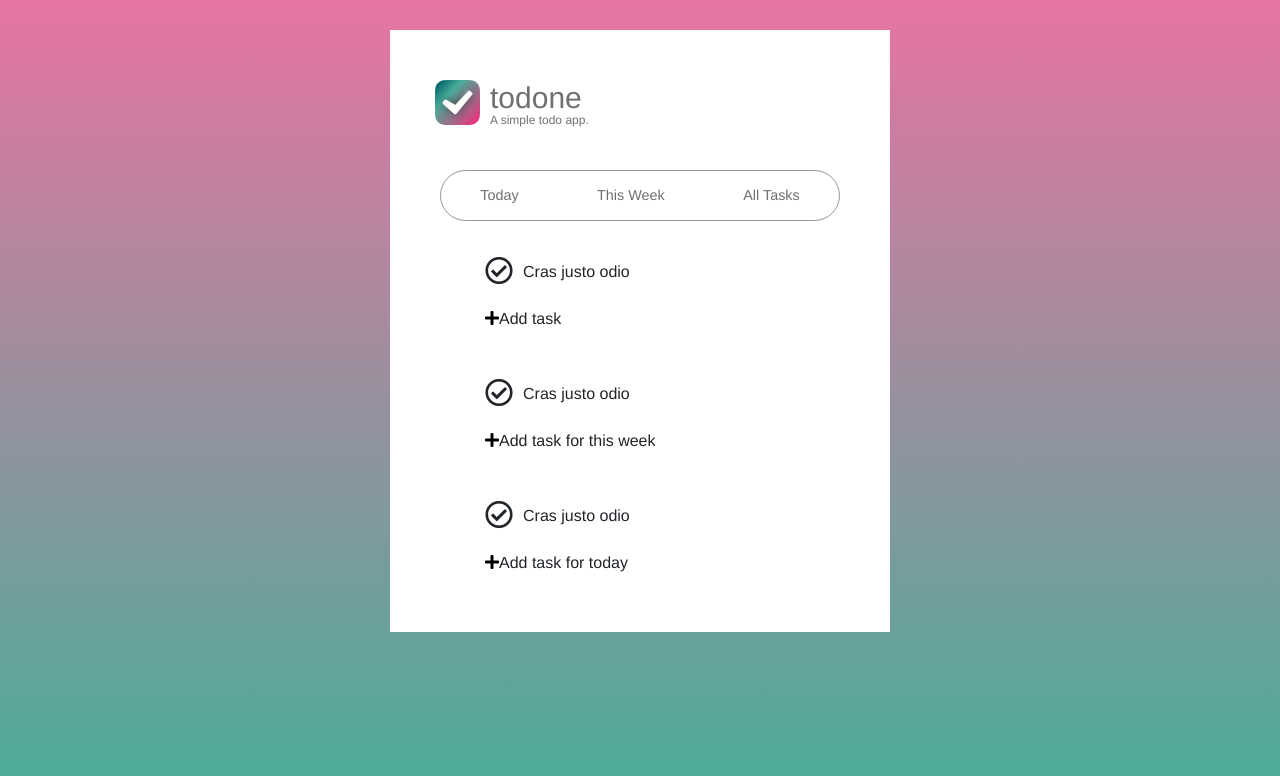
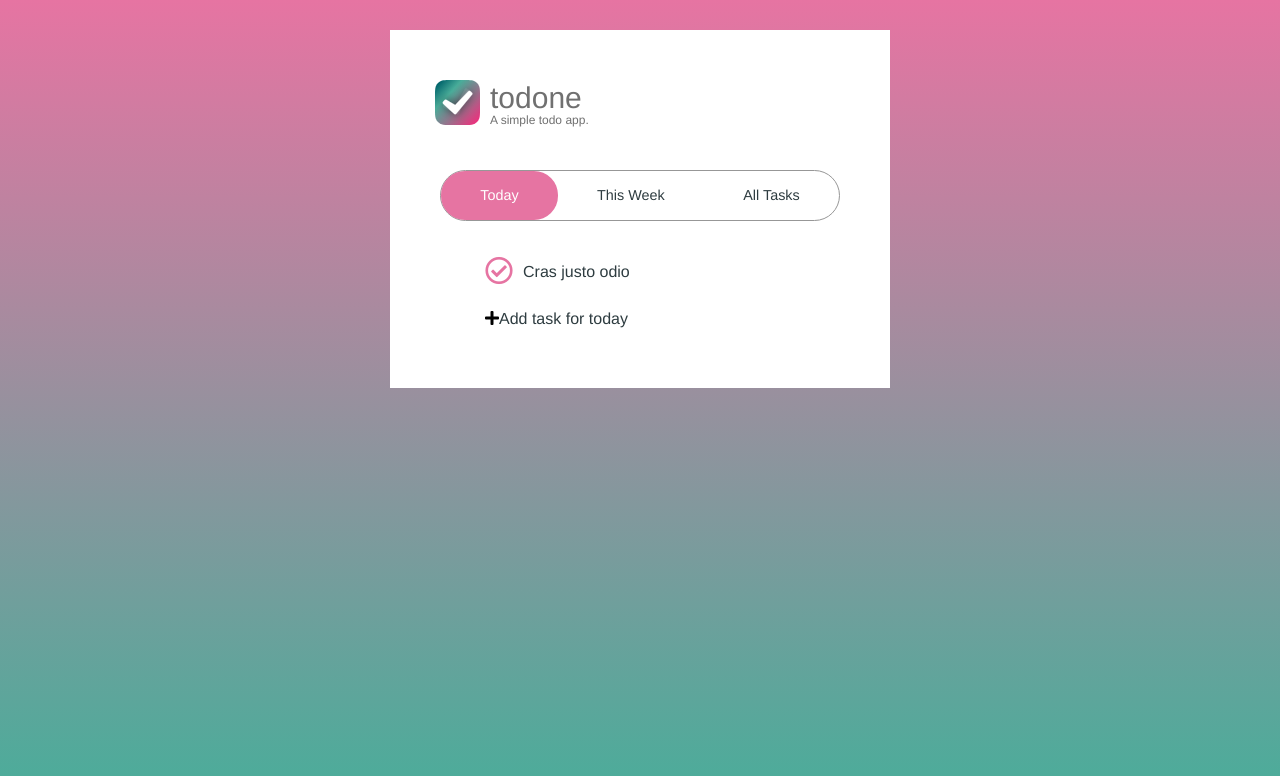
Before and after one commit to morrowdavidson/todone, a React (Create React App) app: page / in a window 1280 px wide. Shown: the top 776 px of the page. Built offline with nearby package versions, Linux system fonts and the light colour scheme.

Commit message:
Tweek styles

```diff
--- a/src/App.js
+++ b/src/App.js
@@ -4,7 +4,7 @@ import Header from './Header/Header'
 import Nav from './Nav/Nav';
 import TodoList from './TodoList/TodoList';
 
-let loadDisplay = 'Today';
+let loadDisplay = 'today';
 
 (() => {
   if (window.location.hash) {
@@ -14,7 +14,6 @@ let loadDisplay = 'Today';
 )();
 
 class App extends Component {
-  currentDisplay = 'Today'
   state = {
     displays: [
       { label: 'Today', id: 'today' },
--- a/src/App.scss
+++ b/src/App.scss
@@ -3,6 +3,7 @@ $week       :#49AD9A;
 $all        :#026C73;
 $grey       :#707070;
 $lightGrey  :#979797;
+$darkGrey   :#2E3C40;
 
 #page {
     background-image: linear-gradient(to bottom,$today,$week);
--- a/src/Nav/Nav.scss
+++ b/src/Nav/Nav.scss
@@ -11,7 +11,7 @@
 
 .nav-pills .nav-link {
     border-radius: 1.5rem;
-    color: $grey;
+    color: $darkGrey;
     font-size: .9em;
     padding-top: 1em;
     padding-bottom: .9em;
--- a/src/TodoList/TodoList.js
+++ b/src/TodoList/TodoList.js
@@ -5,7 +5,7 @@ import TodoItem from './TodoItem';
 
 const todoList = (props) => {
     return (
-        <ul className="list-group" id={props.id + "list"}>
+        <ul className="list-group" id={props.id}>
             <TodoItem />
             <li id={props.id + "ListInput"} className="list-group-item add-task-input d-none"><button className="fas fa-plus"></button><input type="text" /></li>
             <li id={props.id + "ListButton"} className="list-group-item add-task-button"><button className="fas fa-plus"></button>{props.buttonLabel}</li>
--- a/src/TodoList/TodoList.scss
+++ b/src/TodoList/TodoList.scss
@@ -2,6 +2,7 @@
 
 .list-group-item{
     border:none;
+    color: $darkGrey;
 };
 
 .list-group {
```
